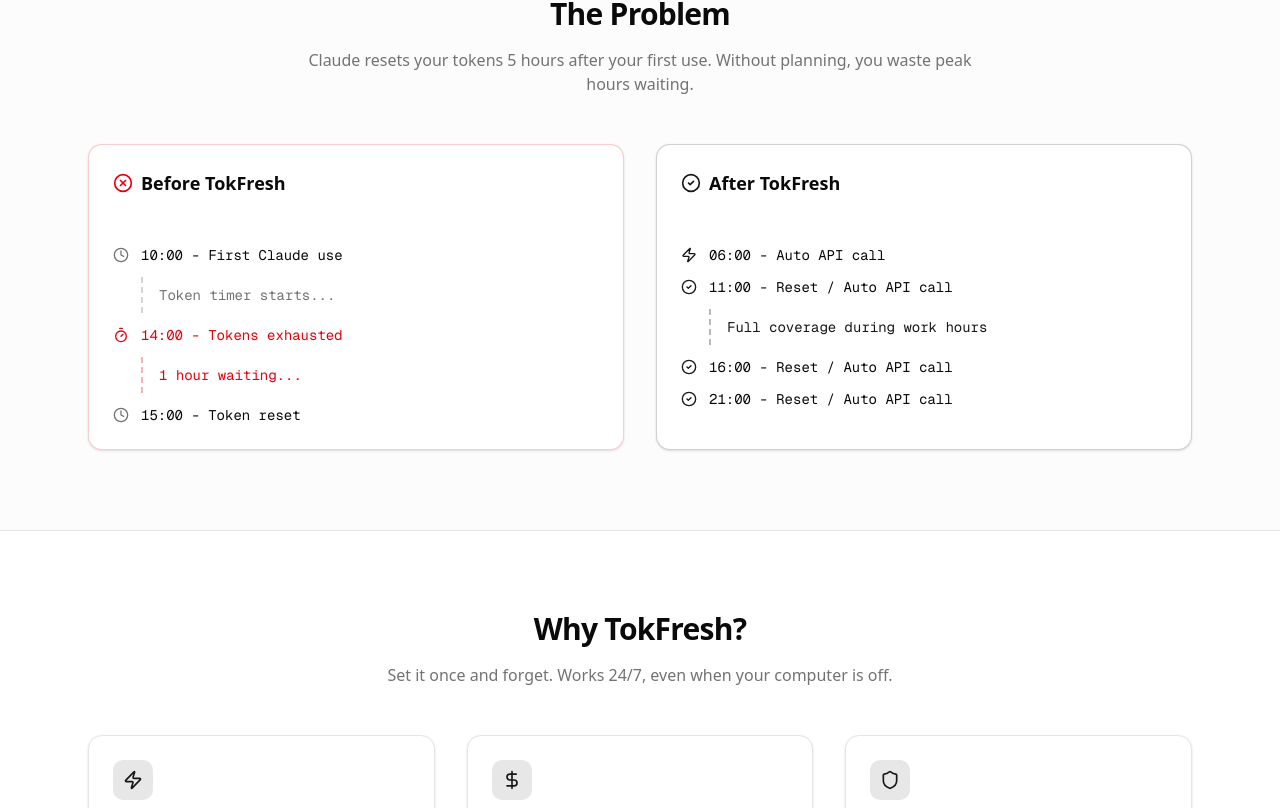
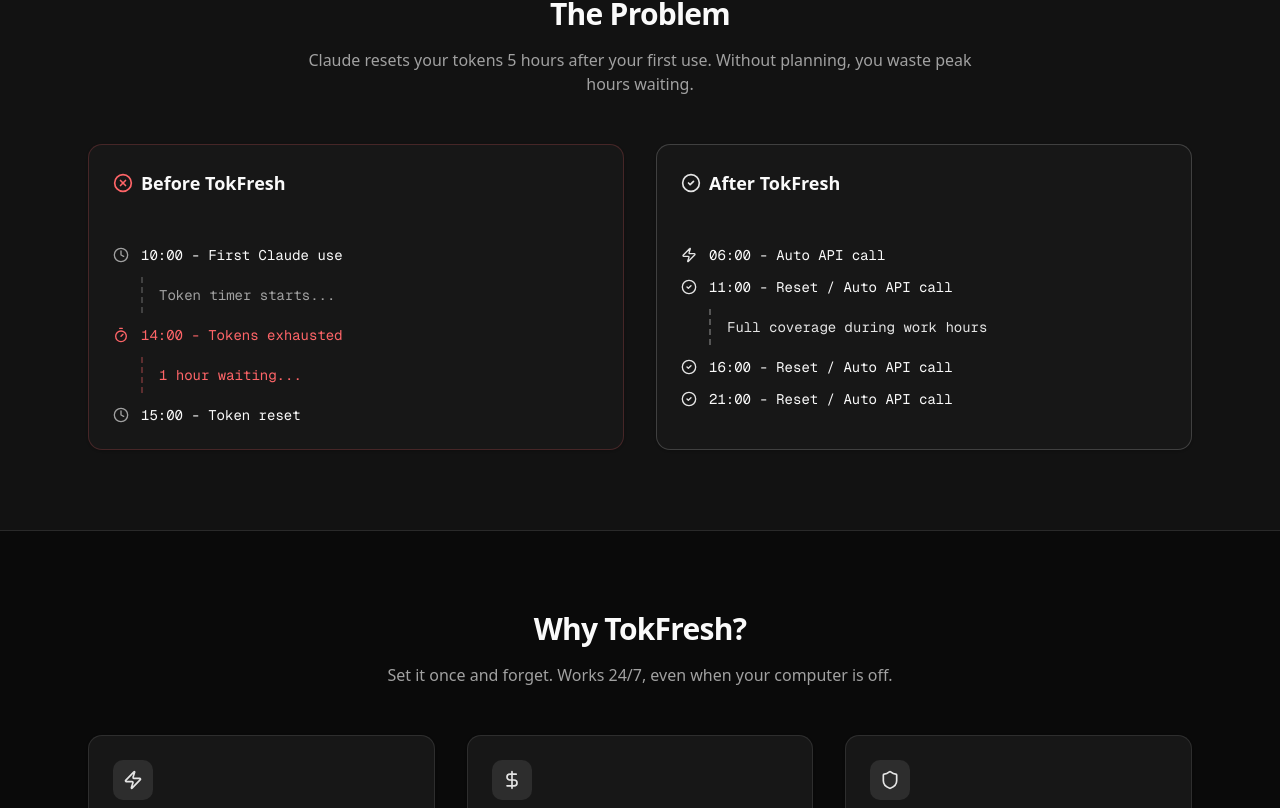
Before and after one commit to stevejkang/tokfresh, a Next.js app: page / in a window 1280 px wide. Shown: the part 672-1480 px from the top of the page. Built offline with nearby package versions, Linux system fonts and the light colour scheme.

Commit message:
Enable dark mode with dark as default theme
Set html class to dark, replace hardcoded bg-white with bg-background
and bg-card tokens so both pages respect CSS variable theming.

```diff
--- a/src/app/layout.tsx
+++ b/src/app/layout.tsx
@@ -24,7 +24,7 @@
   children: React.ReactNode;
 }>) {
   return (
-    <html lang="en">
+    <html lang="en" className="dark">
       <body
         className={`${geistSans.variable} ${geistMono.variable} antialiased`}
       >
--- a/src/app/page.tsx
+++ b/src/app/page.tsx
@@ -24,9 +24,9 @@
 
 export default function Home() {
   return (
-    <div className="min-h-screen bg-white">
+    <div className="min-h-screen bg-background">
       {/* Navigation */}
-      <nav className="sticky top-0 z-50 border-b border-border/40 bg-white/80 backdrop-blur-sm">
+      <nav className="sticky top-0 z-50 border-b border-border/40 bg-background/80 backdrop-blur-sm">
         <div className="mx-auto flex max-w-6xl items-center justify-between px-6 py-4">
           <Link href="/" className="text-xl font-bold tracking-tight">
             TokFresh
@@ -75,7 +75,7 @@
 
           <div className="grid gap-8 md:grid-cols-2">
             {/* Before */}
-            <Card className="border-destructive/20 bg-white">
+            <Card className="border-destructive/20">
               <CardHeader className="pb-4">
                 <CardTitle className="flex items-center gap-2 text-lg">
                   <XCircle className="h-5 w-5 text-destructive" />
@@ -109,7 +109,7 @@
             </Card>
 
             {/* After */}
-            <Card className="border-primary/20 bg-white">
+            <Card className="border-primary/20">
               <CardHeader className="pb-4">
                 <CardTitle className="flex items-center gap-2 text-lg">
                   <CheckCircle2 className="h-5 w-5 text-primary" />
@@ -155,7 +155,7 @@
           </p>
 
           <div className="grid gap-8 md:grid-cols-3">
-            <Card className="bg-white">
+            <Card>
               <CardHeader>
                 <div className="mb-3 flex h-10 w-10 items-center justify-center rounded-lg bg-primary/10">
                   <Zap className="h-5 w-5 text-primary" />
@@ -168,7 +168,7 @@
               </CardContent>
             </Card>
 
-            <Card className="bg-white">
+            <Card>
               <CardHeader>
                 <div className="mb-3 flex h-10 w-10 items-center justify-center rounded-lg bg-primary/10">
                   <DollarSign className="h-5 w-5 text-primary" />
@@ -181,7 +181,7 @@
               </CardContent>
             </Card>
 
-            <Card className="bg-white">
+            <Card>
               <CardHeader>
                 <div className="mb-3 flex h-10 w-10 items-center justify-center rounded-lg bg-primary/10">
                   <Shield className="h-5 w-5 text-primary" />
```
